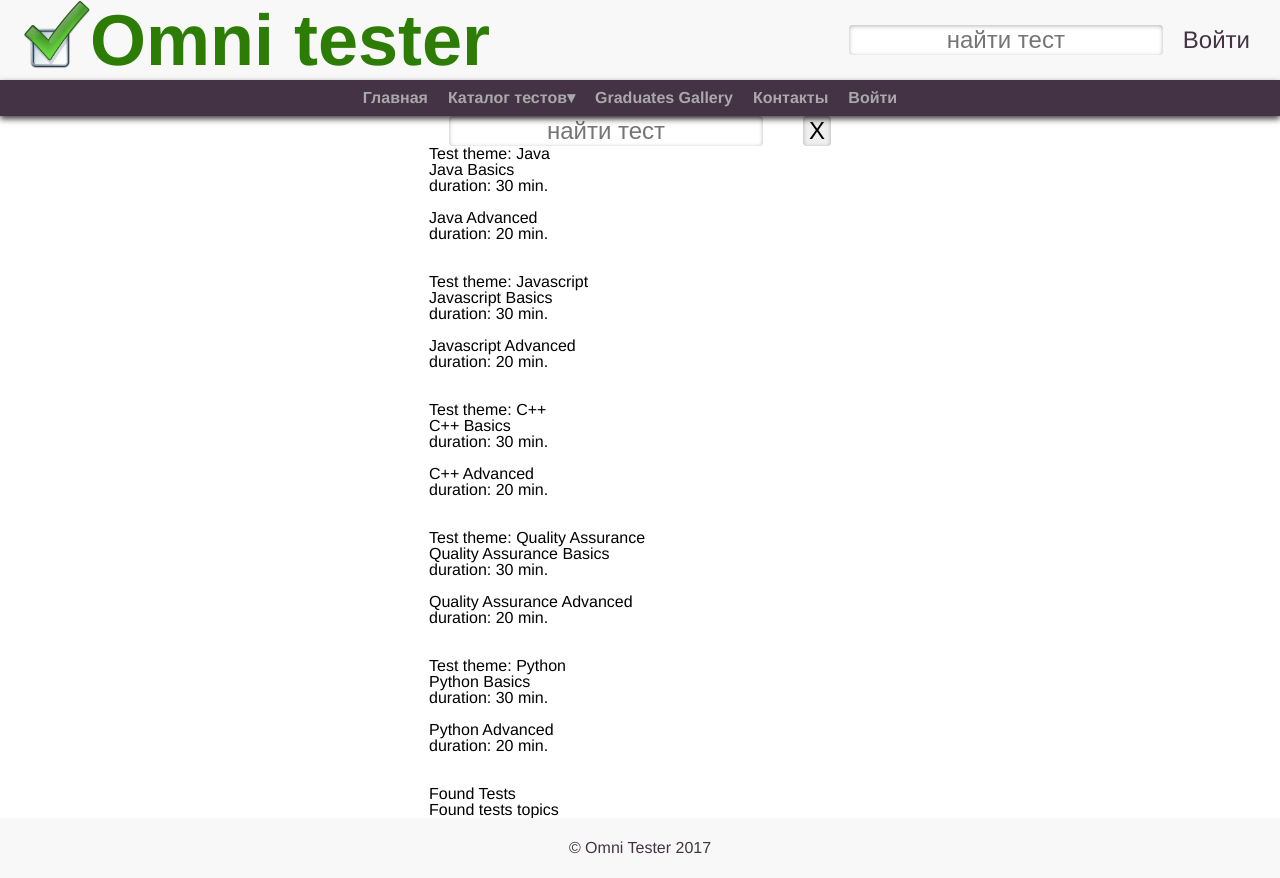
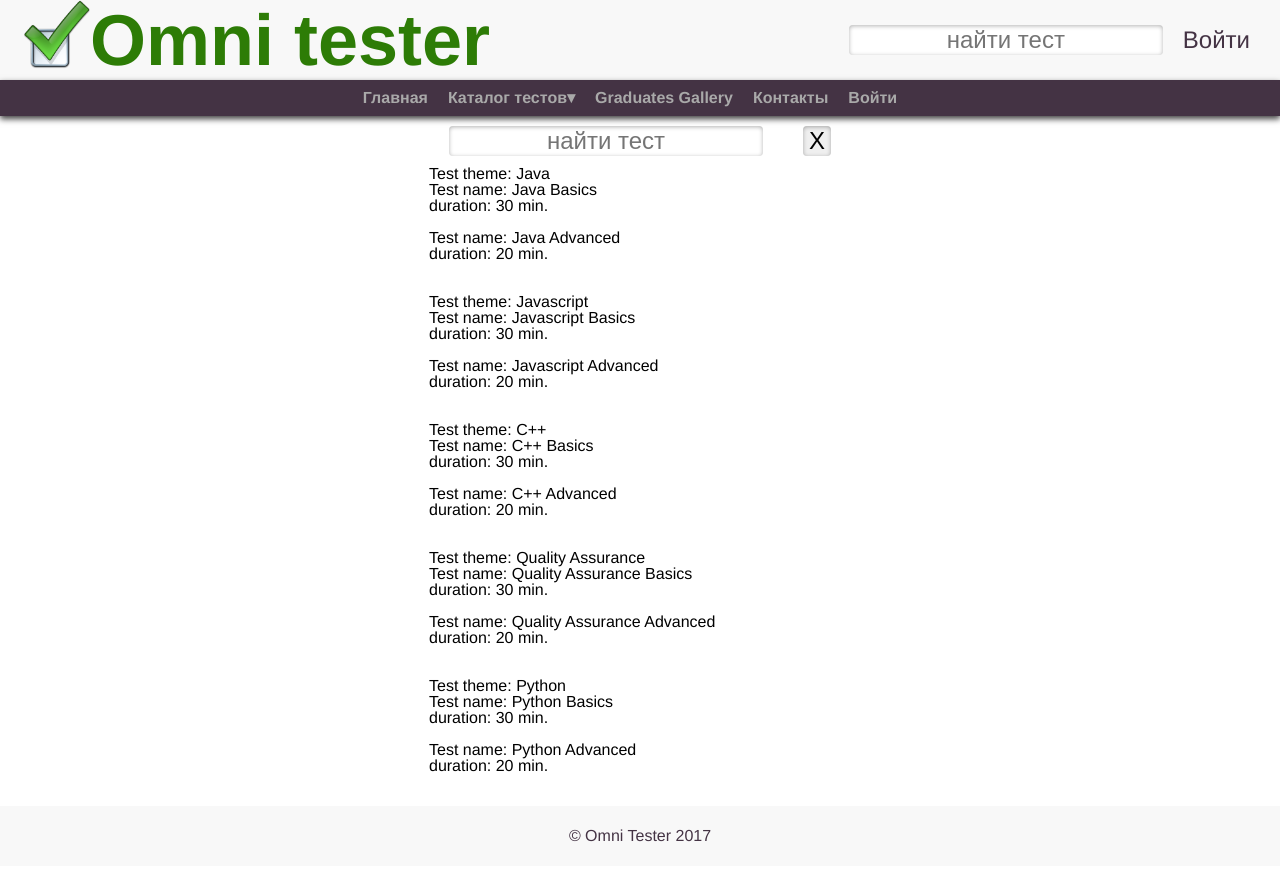
Before and after one commit to ViktorMasnyi/project, a React (Create React App) app: page /Tests in a window 1280 px wide. Built offline with nearby package versions, Linux system fonts and the light colour scheme; a web font is replaced by a local one; what react-google-maps would draw is missing.

Commit message:
+added render of all tests list by default

```diff
--- a/src/App.css
+++ b/src/App.css
@@ -70,7 +70,7 @@
   border-radius: 4px;
   text-align: center;
   font-size: 1.5em;
-  margin: 0 20px;
+  margin: 10px 20px;
   box-shadow: inset 0 1px 4px rgba(0, 0, 0, 0.3), 0 1px rgba(255, 255, 255, 0.06);
 }
 
--- a/src/App.js
+++ b/src/App.js
@@ -19,15 +19,11 @@ class App extends Component {
   constructor (props) {
     super(props);
     this.state = initState;
-    this.state.testValue = 0;
     this.state.foundTests = [];
     this.state.foundGroups = [];
     this.handleSearch = this.handleSearch.bind(this);
     this.handleReset = this.handleReset.bind(this);
-    this.testCallback = this.testCallback.bind(this);
   };
-
-  testCallback = function () {this.setState({testValue: this.state.testValue + 1})};
 
   handleSearch = function(value) {
     var searchQuery = value;
@@ -51,8 +47,6 @@ class App extends Component {
       });
       return true;
     });
-    console.log('foundG: ', foundG);
-    console.log('foundT: ', foundT);
   };
 
   handleReset = () => {
@@ -62,22 +56,19 @@ class App extends Component {
       });
   }
 
-  TestsCatalogWithProps = (props) => {
+  TestsCatalogWithProps = () => {
     return (
       <TestsCatalog
-        {...props} // ????
         handleSearch={this.handleSearch}
         handleReset={this.handleReset}
-        testCallback={this.testCallback}
-        testValue={this.state.testValue}
         foundTests={this.state.foundTests}
         foundGroups={this.state.foundGroups}
         test={this.state.test}
       />
     );
   }
+
   render() {
-    //alert(this.state.testValue);
     return (
       <Router history={history}>
         <div className="App">
--- a/src/test/testsList.jsx
+++ b/src/test/testsList.jsx
@@ -1,19 +1,17 @@
 import React from 'react';
 
-const testsList = ({ tests }) => {
+const TestsList = ({ tests }) => {
   return (
-    <div>
     <ul>
       {
         tests.map(function(tests, id) {
-            return <li key={id}>{tests.name}
+          return <li key={id}>Test name: {tests.name}
             <p>duration: {tests.timeLimit} min.</p>
             <br/>
           </li>
         })
       }
     </ul>
-    </div>
   );
 }
-export default testsList
+export default TestsList
--- /dev/null
+++ b/src/testsCatalog/SearchResult.jsx
@@ -0,0 +1,21 @@
+import React from 'react';
+import TestsList from "../test/TestsList";
+
+const SearchResult = (props) => {
+  console.log('SResult: ', props);
+  return (
+    <div>
+      <h2>Search results:</h2>
+          <TestsList tests={props.foundTests} />
+          <br />
+          <ul>
+            {
+              props.foundGroups.map(function(testGroup, id) {
+                return <li key={id}>Test theme: {testGroup.topicName}</li>
+              })
+            }
+          </ul>
+    </div>
+  );
+}
+export default SearchResult
--- a/src/testsCatalog/TestsAll.jsx
+++ b/src/testsCatalog/TestsAll.jsx
@@ -2,7 +2,7 @@ import React from 'react';
 import TestsList from "../test/TestsList";
 
 const TestsAll = ({test}) => {
-  console.log('testAll', test);
+  //console.log('testAll', test);
   return (
     <ul>
       {
--- a/src/testscatalog/TestsCatalog.jsx
+++ b/src/testscatalog/TestsCatalog.jsx
@@ -1,6 +1,7 @@
 import React, { Component } from "react";
 import TestsAll from "./TestsAll";
 import TestsList from "../test/TestsList";
+import SearchResult from "./SearchResult";
 
 class TestsCatalog extends Component {
   constructor(props) {
@@ -19,48 +20,21 @@ class TestsCatalog extends Component {
   }
 
   render() {
-    console.log(this.props);
     let isSearchActive = this.state.isSearchActive;
     let renderAllTests = null;
     if (!isSearchActive) {
       renderAllTests = <TestsAll test={this.props.test} />;
     } else {
-      renderAllTests = null;
+      renderAllTests = <SearchResult foundTests={this.props.foundTests} foundGroups={this.props.foundGroups} />;
     }
-    console.log('renderAllTests: ' ,renderAllTests);
-    console.log('isSearchActive: ' ,isSearchActive);
     return (
       <main className="main">
         <div className="catalog">
           <form action="">
             <input className="header__input" type="text" onChange={this.handleChange} placeholder="найти тест" />
             <input className="header__input" type="reset" onClick={this.handleReset} value="X" />
-            {/*<button onClick={this.props.testCallback}>testCallback [current value: {this.props.testValue}]</button>*/}
           </form>
           {renderAllTests}
-
-          {/*<ul>
-            {
-              this.props.test.map(function(testGroup, id) { //was this.state.test
-                return (
-                  <div key={id}><li>Test theme: {testGroup.topicName}</li>
-                  <TestsList tests={testGroup.tests} />
-                  <br/>
-                </div>
-                )
-              })
-            }
-          </ul>   */}
-          <h2>Found Tests</h2>
-          <TestsList tests={this.props.foundTests} />
-          <h2>Found tests topics</h2>
-          <ul>
-            {
-              this.props.foundGroups.map(function(testGroup, id) {
-                return <li key={id}>Test theme: {testGroup.topicName}</li>
-              })
-            }
-          </ul>
         </div>
       </main>
     )
```
Lines whose indentation alone changed are shown as unchanged.
